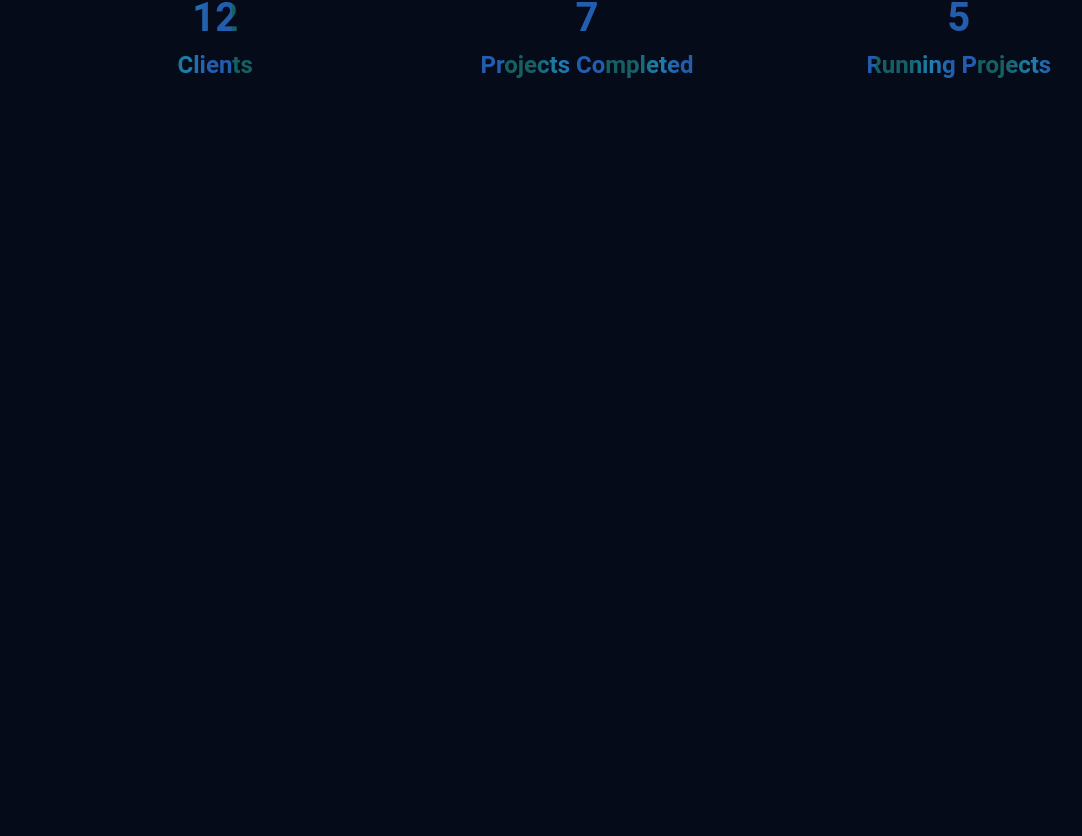
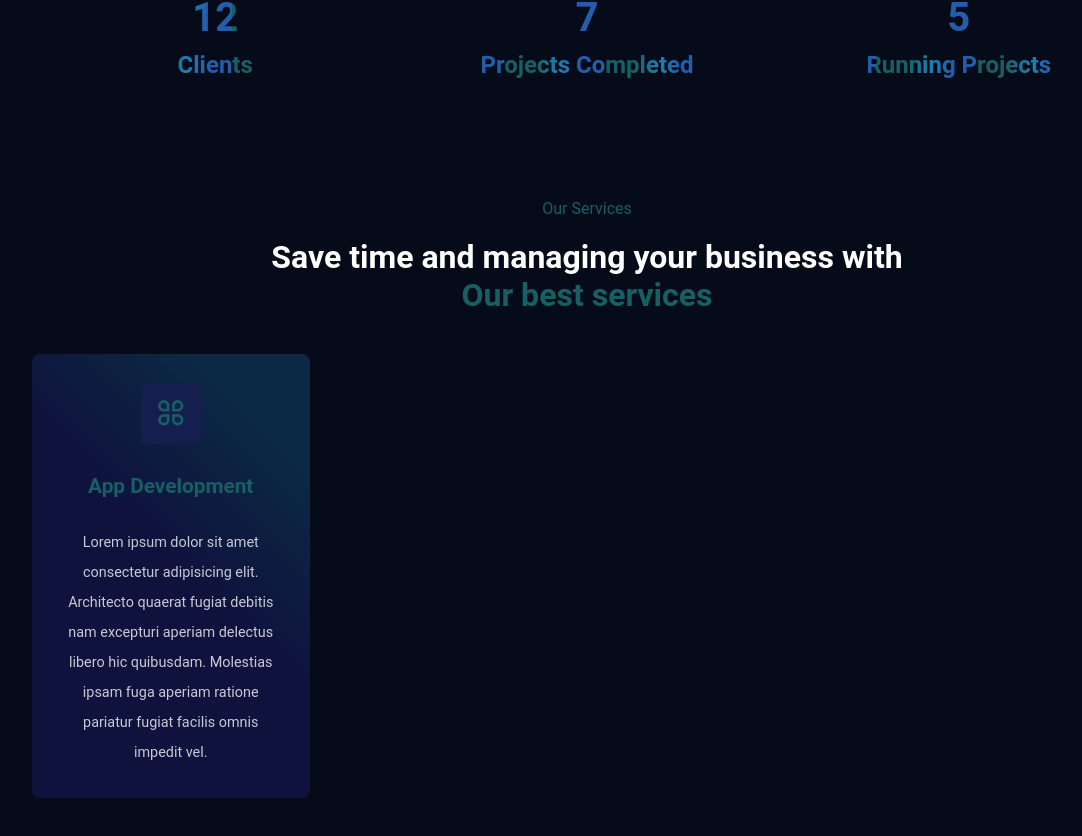
Before and after one commit to milkessa/nubeyna-web, a React (Create React App) app: page / in a window 1280 px wide. Shown: the part 744-1580 px from the top of the page, without its empty margins (53-1135 px from the left). Before the commit the page ends 883 px from the top, so only its background shows below. Built offline with nearby package versions, Linux system fonts and the light colour scheme; a web font is replaced by a local one.

Commit message:
minor changes

```diff
--- a/src/App.css
+++ b/src/App.css
@@ -56,7 +56,8 @@ a {
 
 h1,
 h2 {
-    color: var(--heading-color)
+    color: var(--heading-color);
+    font-size: 2rem;
 }
 
 section {
@@ -74,3 +75,10 @@ section {
     line-height: 30px;
     font-size: 0.9em;
 }
+
+.subtitle {
+    font-size: 1rem;
+    font-weight: 400;
+    color: var(--primary-color);
+    margin-bottom: 20px;
+}
--- a/src/App.js
+++ b/src/App.js
@@ -2,12 +2,14 @@ import "./App.css";
 import Header from "./component/Header/Header";
 import Hero from "./component/UI/Hero";
 import Counter from "./component/UI/Counter";
+import Services from "./component/UI/Services";
 function App() {
   return (
     <>
       <Header />
       <Hero />
       <Counter />
+      <Services />
     </>
   );
 }
--- a/src/component/UI/Services.jsx
+++ b/src/component/UI/Services.jsx
@@ -0,0 +1,31 @@
+import React from "react";
+import "../../styles/services.css";
+const Services = () => {
+  return (
+    <section id='service'>
+      <div className='container'>
+        <div className='services__top-content'>
+          <h6 className='subtitle'>Our Services</h6>
+          <h2>Save time and managing your business with</h2>
+          <h2 className='highlight'>Our best services</h2>
+        </div>
+        <div className='service_item-wrapper'>
+          <div className='services_item'>
+            <span className='service_icon'>
+              <i class='ri-apps-line'></i>
+            </span>
+            <h3 className='service__title'>App Development</h3>
+            <p className='description'>
+              Lorem ipsum dolor sit amet consectetur adipisicing elit.
+              Architecto quaerat fugiat debitis nam excepturi aperiam delectus
+              libero hic quibusdam. Molestias ipsam fuga aperiam ratione
+              pariatur fugiat facilis omnis impedit vel.
+            </p>
+          </div>
+        </div>
+      </div>
+    </section>
+  );
+};
+
+export default Services;
--- a/src/styles/services.css
+++ b/src/styles/services.css
@@ -0,0 +1,36 @@
+.services__top-content {
+  text-align: center;
+  margin-bottom: 40px;
+}
+
+.services_item {
+  background: var(--card-bg);
+  width: 25%;
+  padding: 30px;
+  text-align: center;
+  border-radius: 0.5rem;
+}
+
+.service_icon {
+  width: 60px;
+  height: 60px;
+  display: flex;
+  align-items: center;
+  justify-content: center;
+  margin: auto;
+  background: var(--icon-bg);
+  border-radius: 5px;
+  margin-bottom: 30px;
+  border: 1px solid var(--secondary-color);
+}
+
+.service_icon i {
+  font-size: 2rem;
+  color: var(--primary-color);
+}
+
+.service__title {
+  color: var(--primary-color);
+  font-size: 1.3rem;
+  margin-bottom: 30px;
+}
```
